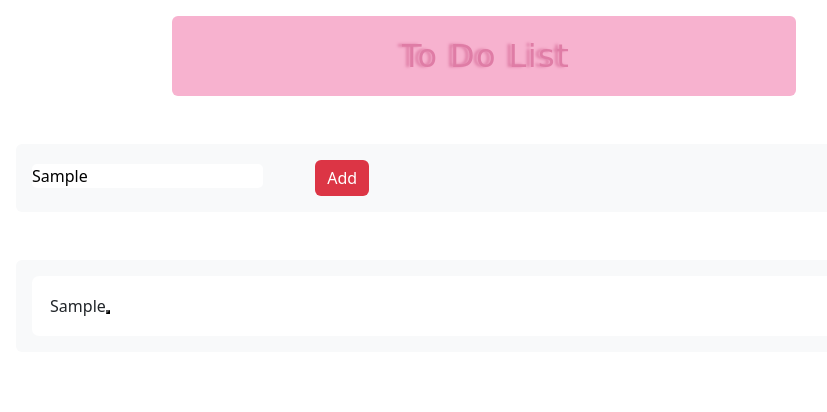
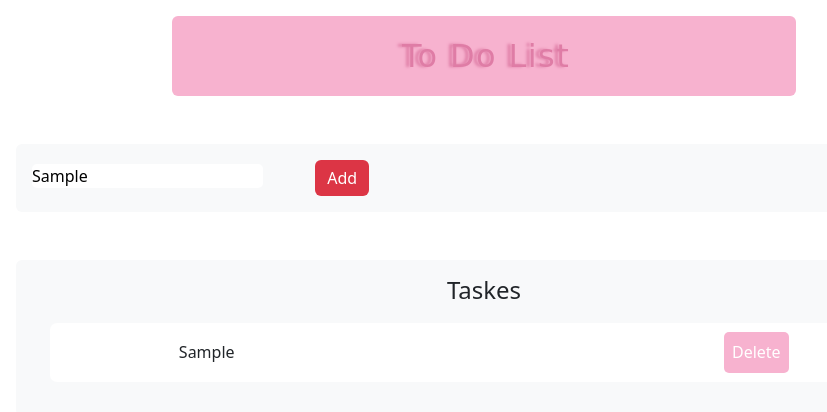
Before and after one commit to Shimoo2001ll/to-do-list, a plain HTML site: page index.html in a window 1280 px wide. Both pictures are taken after typing "Sample" into the empty fields and a click on the button "add". Shown: the whole page, without its empty margins (156-983 px from the left). Drawn offline with Linux system fonts and the light colour scheme.

Commit message:
news
adding new style, some dom in js

```diff
--- a/index.html
+++ b/index.html
@@ -26,7 +26,7 @@
             </form>
         </div>
         <div class="showTask bg-light mt-5 p-3 rounded  w-75">
-
+            <h4 class="text-capitalize text-center">taskes</h4>
         </div>
 
     </section>
--- a/main.js
+++ b/main.js
@@ -18,14 +18,19 @@ function addtasks(tasks) {
     tasks = taskin.value;
     if (tasks != '') {
         let div = document.createElement('div')
+        let container = document.createElement('div')
         let text = document.createTextNode(`${tasks}`)
         let btnDelet = document.createElement('button')
-        div.appendChild(text)
+        let textbtn = document.createTextNode(`delete`)
+        container.appendChild(text)
+        div.appendChild(container)
         div.appendChild(btnDelet)
+        btnDelet.appendChild(textbtn)
+        btnDelet.classList.add('delbtn')
         document.querySelector('.showTask').appendChild(div)
-        div.style.padding = '2%'
-        div.style.backgroundColor = 'white'
-        div.style.borderRadius = '7px'
+        div.classList.add('divTask')
+        container.classList.add('contain')
+
 
 
     }
--- a/style/style.css
+++ b/style/style.css
@@ -48,3 +48,42 @@
             margin: 2%;
             display: none;
         }
+
+        .btndone,
+        .delbtn {
+            background-color: #f7b2cf !important;
+            color: #ffffff !important;
+            text-align: center;
+            border: none;
+            outline: none;
+            border-radius: 5px;
+            text-transform: capitalize;
+            padding: 1%;
+            transition: var(--main-transition);
+        }
+
+        .delbtn:hover {
+            background-color: red !important;
+        }
+
+        .btndone {
+            background-color: #b2f7bf !important;
+        }
+
+        .btndone:hover {
+            background-color: gray !important;
+        }
+
+        .contain {
+            width: 50% !important;
+        }
+
+        .divTask {
+            padding: 1%;
+            margin: 2%;
+            background-color: white;
+            border-radius: 7px;
+            display: flex;
+            justify-content: space-evenly;
+            align-items: center;
+        }
```
